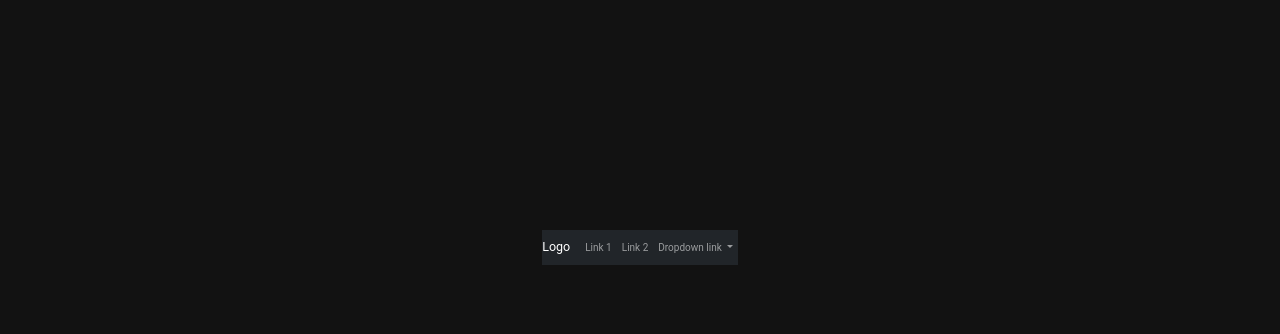
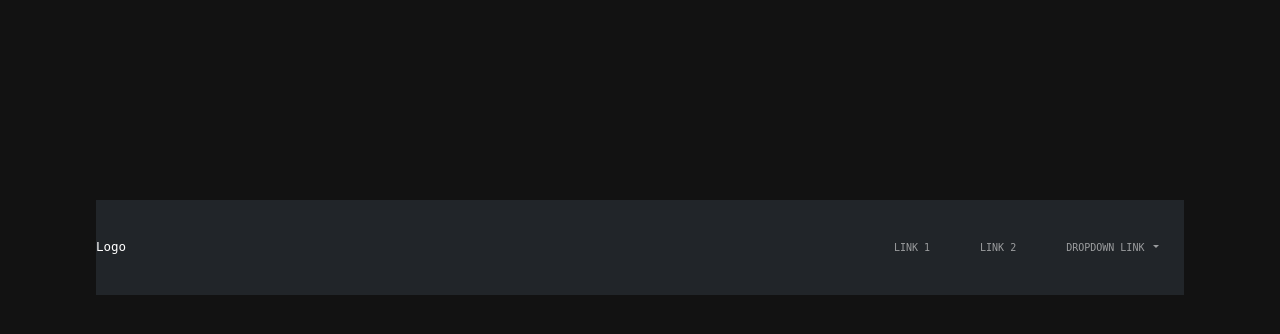
Before and after one commit to alphaPhantm/Privacy-and-security-SRP, a Python web app: template templates/landingpage.html in a window 1280 px wide. Shown: the part 153-487 px from the top of the page. Run offline with Jinja, Linux system fonts and the light colour scheme; the template is opened without the code that fills it, so the values that code supplies are empty.

Commit message:
Testing with heder and navbar

```diff
--- /dev/null
+++ b/static/styles/_header.sass
@@ -0,0 +1,47 @@
+*
+  margin: 0
+  padding: 0
+  font-family: "Segoe UI Light", monospace
+
+.banner
+  width: 100%
+  height: 100vh
+  background-image: linear-gradient(rgba(0, 0, 0, 0.75), rgba(0, 0, 0, 0.75)), url("../pictures/AdobeStock_337239519.jpeg")
+  background-size: cover
+  background-position: center
+
+.navbar
+  width: 85%
+  margin: auto
+  padding: 35px 0
+  display: flex
+  align-content: center
+  justify-content: space-between
+
+.logo
+  width: 120px
+  cursor: pointer
+
+.navbar ul li
+  list-style: none
+  display: inline-block
+  margin: 0 20px
+  position: relative
+
+  a
+    text-decoration: none
+    color: #F8F8FF
+    text-transform: uppercase
+
+  &::after
+    content: ""
+    height: 3px
+    width: 0
+    background: #C40233
+    position: absolute
+    left: 0
+    bottom: -5px
+    transition: 0.5s
+
+  &:hover::after
+    width: 100%
--- a/static/styles/main_style.css
+++ b/static/styles/main_style.css
@@ -357,6 +357,51 @@ svg {
   100% {
     transform: translate(0%, 0%) scale(0.9);
     opacity: 0.2; } }
+* {
+  margin: 0;
+  padding: 0;
+  font-family: "Segoe UI Light", monospace; }
+
+.banner {
+  width: 100%;
+  height: 100vh;
+  background-image: linear-gradient(rgba(0, 0, 0, 0.75), rgba(0, 0, 0, 0.75)), url("../pictures/AdobeStock_337239519.jpeg");
+  background-size: cover;
+  background-position: center; }
+
+.navbar {
+  width: 85%;
+  margin: auto;
+  padding: 35px 0;
+  display: flex;
+  align-content: center;
+  justify-content: space-between; }
+
+.logo {
+  width: 120px;
+  cursor: pointer; }
+
+.navbar ul li {
+  list-style: none;
+  display: inline-block;
+  margin: 0 20px;
+  position: relative; }
+  .navbar ul li a {
+    text-decoration: none;
+    color: #F8F8FF;
+    text-transform: uppercase; }
+  .navbar ul li::after {
+    content: "";
+    height: 3px;
+    width: 0;
+    background: #C40233;
+    position: absolute;
+    left: 0;
+    bottom: -5px;
+    transition: 0.5s; }
+  .navbar ul li:hover::after {
+    width: 100%; }
+
 h1.heading-1 {
   color: #F8F8FF;
   margin-left: 50px; }
--- a/static/styles/main_style.sass
+++ b/static/styles/main_style.sass
@@ -1,5 +1,6 @@
 @import "var"
 @import "buttons"
+@import "header"
 
 h1
   &.heading-1
```
Also changed, not shown: other parts of static/styles/main_style.css (+20 -20 lines), static/styles/dev.css (added, +54 -0 lines), templates/widget_dev.html (added, +22 -0 lines), static/icons/navSpacer.svg (added), 1 other file.
